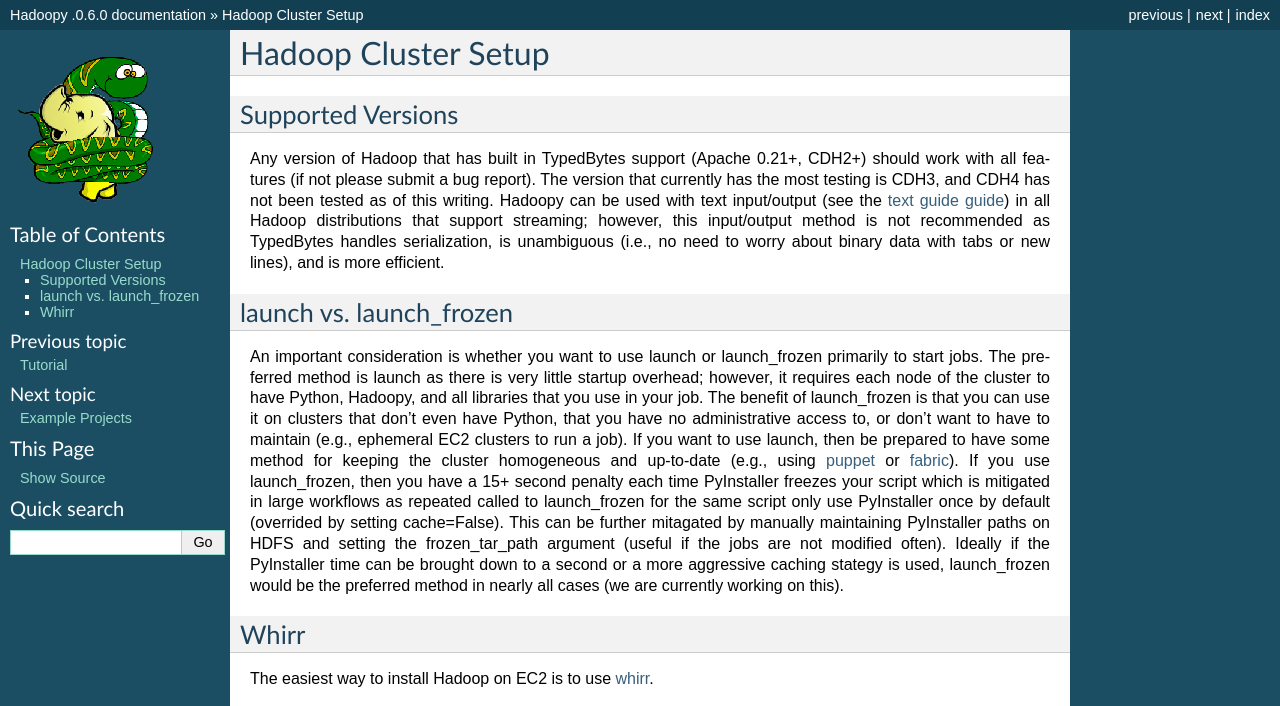
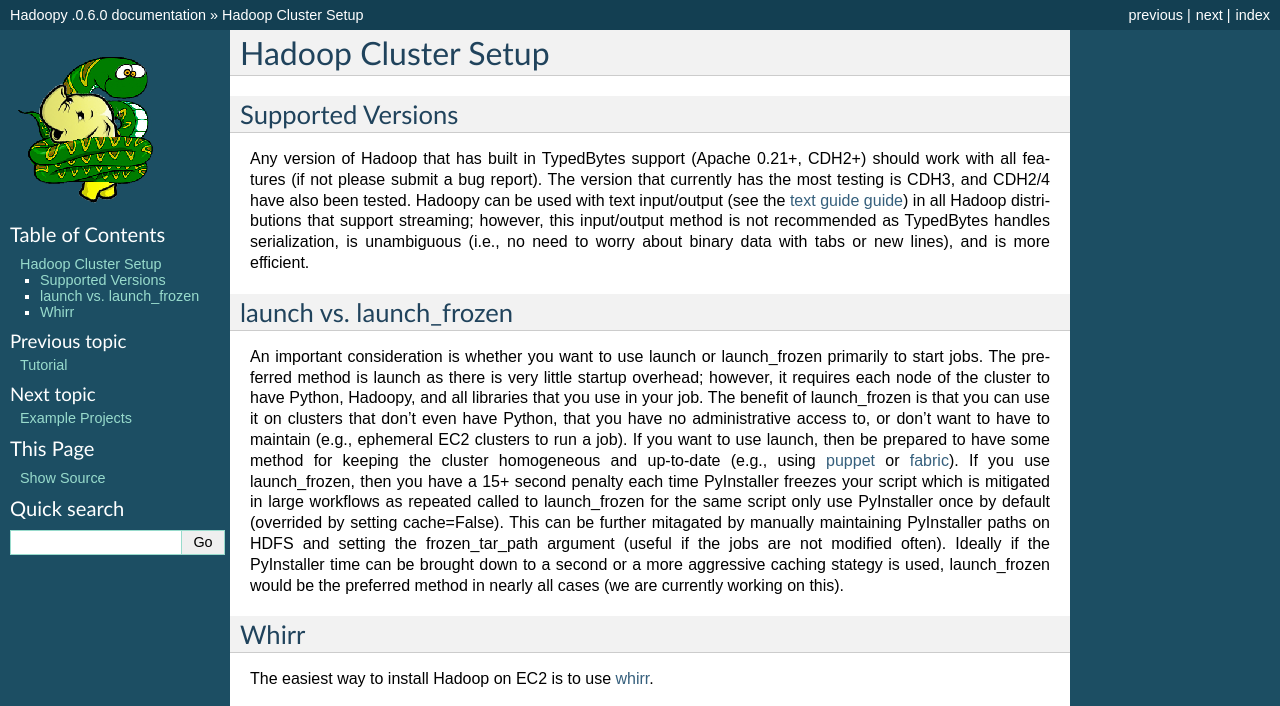
Before and after one commit to bwhite/hadoopy, a Sphinx documentation site: the page built from doc/clustersetup.rst, in a window 1280 px wide. Shown: the top 706 px of the page. Built offline with Sphinx 7.4.7, drawn with Linux system fonts in a browser that asks for light colours; formulas are drawn with MathJax 3; grey boxes are pictures that could not be loaded.

Commit message:
Updated CDH4 support
Signed-off-by: Brandyn A. White <bwhite@dappervision.com>

```diff
--- a/doc/clustersetup.rst
+++ b/doc/clustersetup.rst
@@ -3,7 +3,7 @@
 
 Supported Versions
 ------------------
-Any version of Hadoop that has built in TypedBytes support (Apache 0.21+, CDH2+) should work with all features (if not please submit a bug report).  The version that currently has the most testing is CDH3, and CDH4 has not been tested as of this writing.  Hadoopy can be used with text input/output (see the :doc:`text guide guide</text>`) in all Hadoop distributions that support streaming; however, this input/output method is not recommended as TypedBytes handles serialization, is unambiguous (i.e., no need to worry about binary data with tabs or new lines), and is more efficient.
+Any version of Hadoop that has built in TypedBytes support (Apache 0.21+, CDH2+) should work with all features (if not please submit a bug report).  The version that currently has the most testing is CDH3, and CDH2/4 have also been tested.  Hadoopy can be used with text input/output (see the :doc:`text guide guide</text>`) in all Hadoop distributions that support streaming; however, this input/output method is not recommended as TypedBytes handles serialization, is unambiguous (i.e., no need to worry about binary data with tabs or new lines), and is more efficient.
 
 launch vs. launch_frozen
 ------------------------
```
